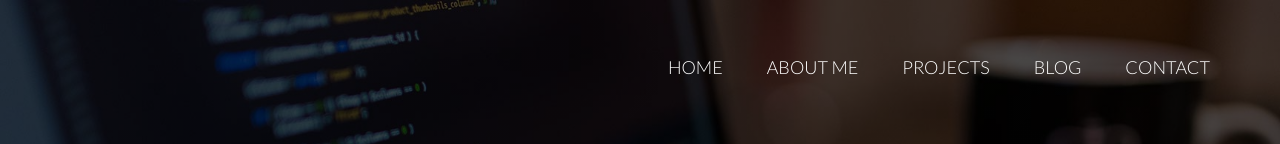
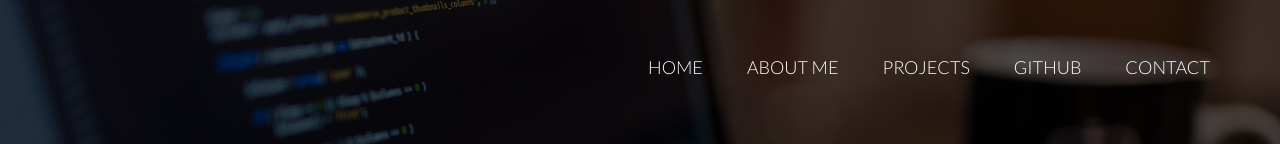
Before and after one commit to manishbasnet/manishbasnet.github.io, a plain HTML site: page index.html in a window 1280 px wide. Shown: the top 144 px of the page. Drawn offline with nearby package versions, Linux system fonts and the light colour scheme; some packages are replaced by stand-ins of ours; a script that the page names is missing; files whose address does not match are found by name.

Commit message:
github menu

```diff
--- a/index.html
+++ b/index.html
@@ -31,7 +31,7 @@
                     <li><a href="index.html">Home</a></li>
 					<li><a href="#features">About me</a></li>
 					<li><a href="#works">projects</a></li>
-					<li><a href="#cities">Blog</a></li>
+					<li><a href="#cities">Github</a></li>
 					<li><a href="#plans">contact</a></li>
 				</ul>
 				<a class="mobile-nav-icon js--nav-icon"><i class="ion-navicon-round"></i></a> <!-- No href -->
```
